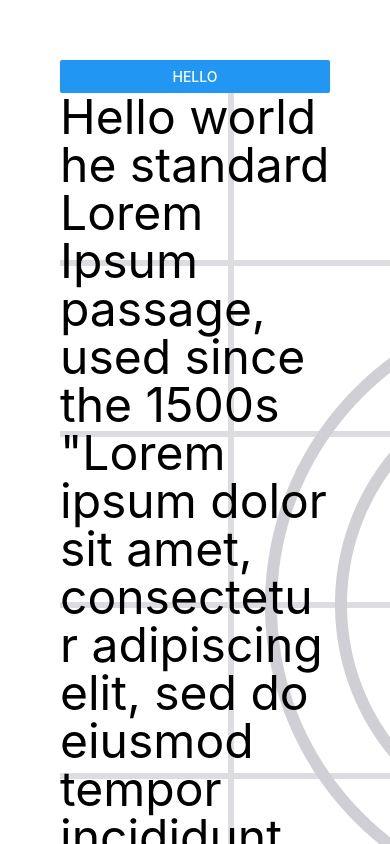
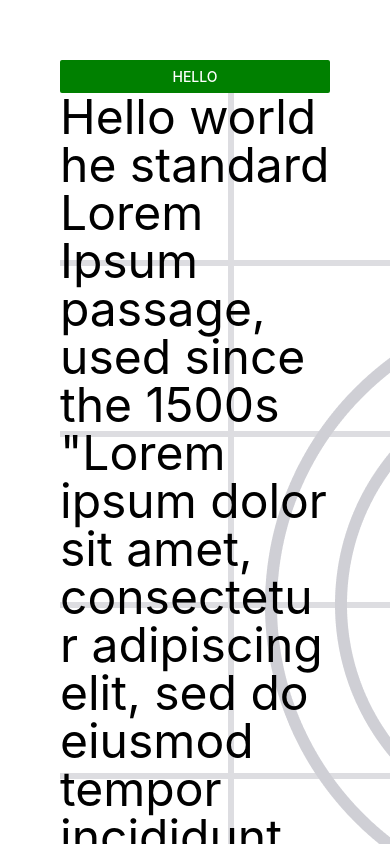
Before and after one commit to Razalp/React-native, a React Native app: screen / in a window 390 px wide. Built offline with nearby package versions, Linux system fonts and the light colour scheme.

Commit message:
pressable

```diff
--- a/App.js
+++ b/App.js
@@ -1,15 +1,18 @@
 import { StatusBar } from 'expo-status-bar';
-import { StyleSheet, Text, View,Image,ImageBackground ,ScrollView,Button } from 'react-native';
+import { StyleSheet, Text, View,Image,ImageBackground ,ScrollView,Button,Pressable } from 'react-native';
 const logoImage =require("./assets/adaptive-icon.png")
 
 export default function App() {
   return (
     <ScrollView style={{ flex: 1, backgroundColor: "white" ,padding:60}}>
-      <Button title='hello' onPress={()=>console.log("hello")}/>
+      <Button title='hello' color="green" onPress={()=>console.log("hello")}/>
       {/* <Image className="h-80 w-32" source={logoImage}/>
       <Image className="h-80 w-32 object-fill" source={{uri:"https://picsum.photos/300/300"}}/> */}
+
       <ImageBackground source={logoImage} style={{flex:1}}>
+        <Pressable onPress={()=>console.log("hello world")}>
       <Text className="text-black text-5xl">Hello world</Text>
+      </Pressable>
       <Text className="text-black text-5xl">he standard Lorem Ipsum passage, used since the 1500s
 "Lorem ipsum dolor sit amet, consectetur adipiscing elit, sed do eiusmod tempor incididunt ut labore et dolore magna aliqua. Ut enim ad minim veniam, quis nostrud exercitation ullamco laboris nisi ut aliquip ex ea commodo consequat. Duis aute irure dolor in reprehenderit in voluptate velit esse cillum dolore eu fugiat nulla pariatur. Excepteur sint occaecat cupidatat non proident, sunt in culpa qui officia deserunt mollit anim id est laborum."
 
```
